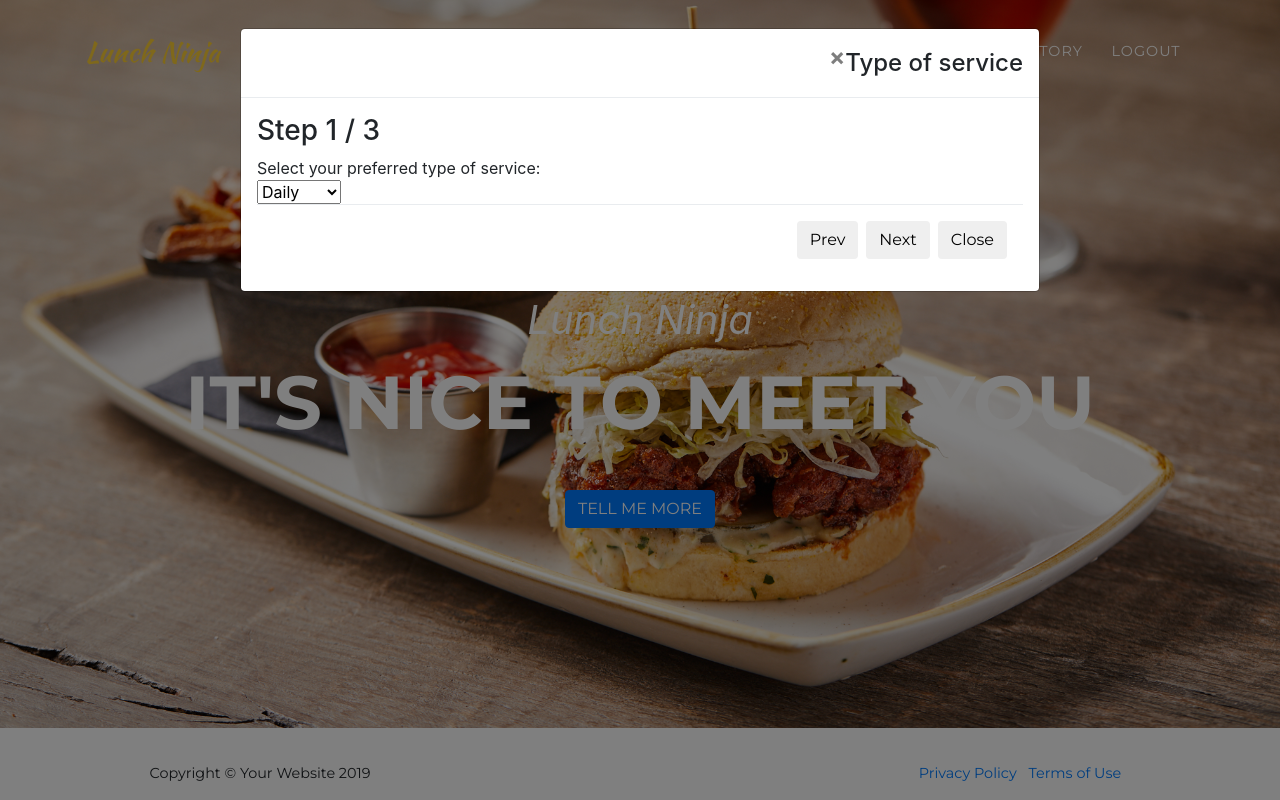
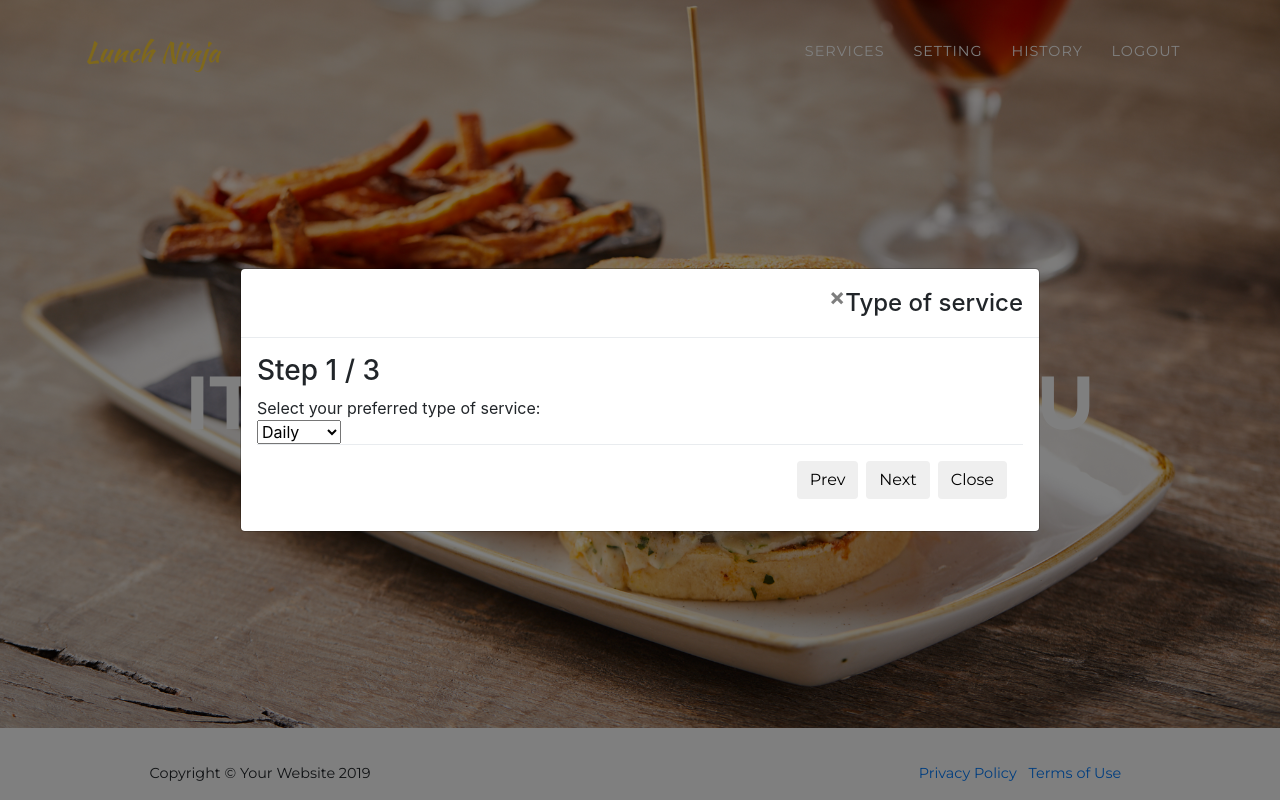
Before and after one commit to YixinHu0321/lunchninja6, a Django app: template homepage/templates/homepage.html in a window 1280 px wide, after a click on "SERVICES". Run offline with Django 3.2, Linux system fonts and the light colour scheme; the template is opened without the code that fills it: values that come from a table or form of the project are taken from there, others are empty; tables that the repository leaves empty hold one stand-in row (values such as "Sample post"); some libraries are stand-ins or nearby versions; some web fonts are replaced.

Commit message:
change spelling

```diff
--- a/homepage/templates/service_pop_up.html
+++ b/homepage/templates/service_pop_up.html
@@ -1,6 +1,6 @@
 <!--Service Select Modal-->
 <div class="modal fade" id="myModal1" tabindex="-1" role="dialog" aria-labelledby="myModalLabel" aria-hidden="true">
-   <div class="modal-dialog modal-lg">
+   <div class="modal-dialog modal-dialog-centered modal-lg">
       <div class="modal-content">
          <div class="modal-header">
             <button type="button" class="close" data-dismiss="modal" aria-label="Close"><span aria-hidden="true">&times;</span></button>
@@ -38,11 +38,11 @@
 
 <!-- School and department select Modal -->
 <div class="modal fade" id="myModal2" tabindex="-1" role="dialog" aria-labelledby="myModalLabel" aria-hidden="true">
-   <div class="modal-dialog modal-lg">
+   <div class="modal-dialog modal-dialog-centered modal-lg">
       <div class="modal-content">
          <div class="modal-header">
             <button type="button" class="close" data-dismiss="modal" aria-label="Close"><span aria-hidden="true">&times;</span></button>
-            <h4 class="modal-title" id="myModalLabel">Preffere School and Department</h4>
+            <h4 class="modal-title" id="myModalLabel">Preferred School and Department</h4>
          </div>
          <div class="modal-body">
             <form id="school_select_form">
@@ -83,7 +83,7 @@
 
 <!-- Cuisine select Modal -->
 <div class="modal fade" id="myModal3" tabindex="-1" role="dialog" aria-labelledby="myModalLabel" aria-hidden="true">
-   <div class="modal-dialog modal-lg">
+   <div class="modal-dialog modal-dialog-centered modal-lg">
       <div class="modal-content">
          <div class="modal-header">
             <button type="button" class="close" data-dismiss="modal" aria-label="Close"><span aria-hidden="true">&times;</span></button>
--- a/homepage/views.py
+++ b/homepage/views.py
@@ -78,7 +78,7 @@ def user_service(request):
         else:
             email_subject = "Service Confirmation"
             message = "Service selected"
-            to_email = up@nyu.edu
+            to_email = "up@nyu.edu"
             email = EmailMessage(email_subject, message, to=[to_email])
             email.send()
         return redirect("/")
```
